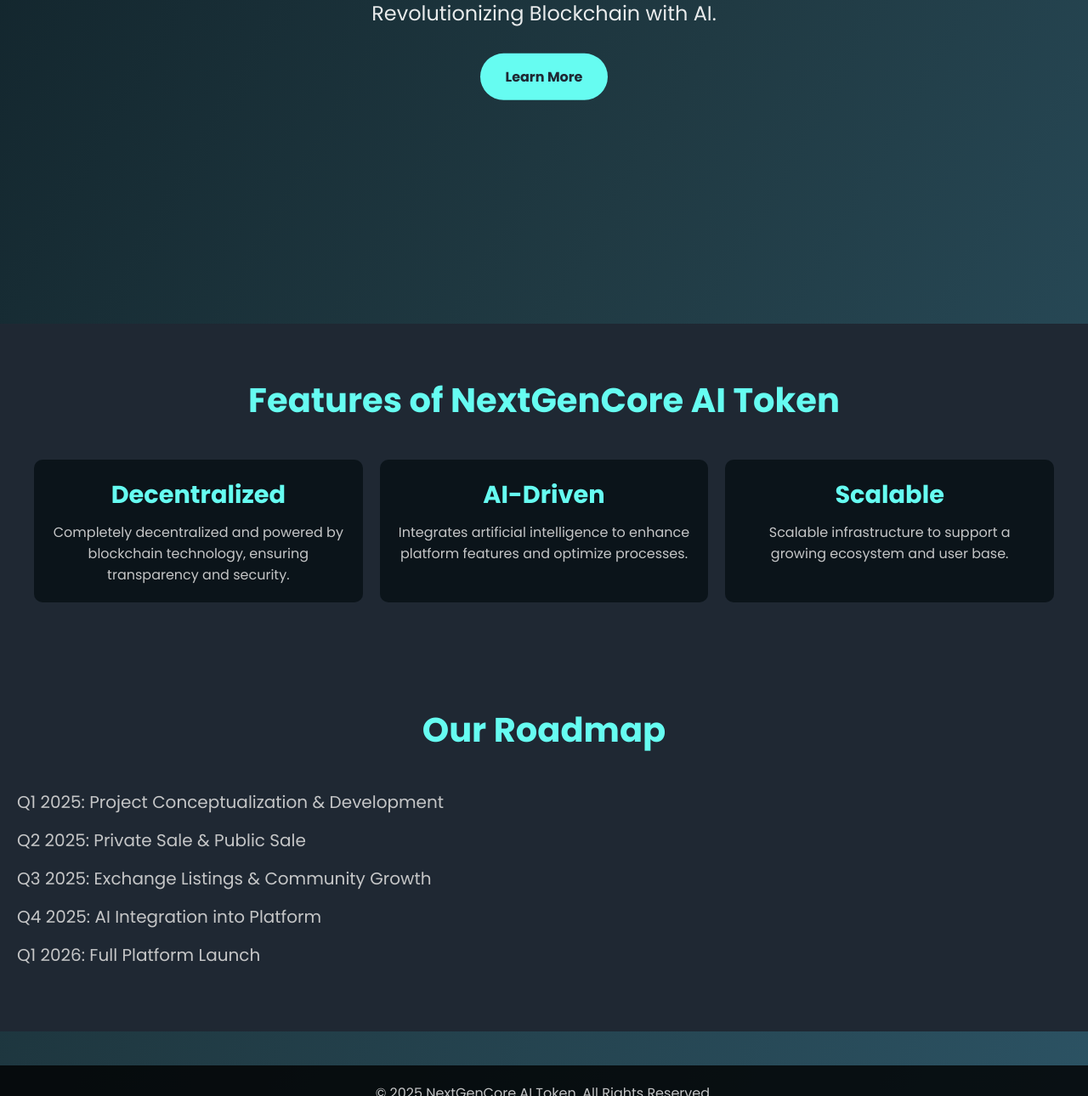
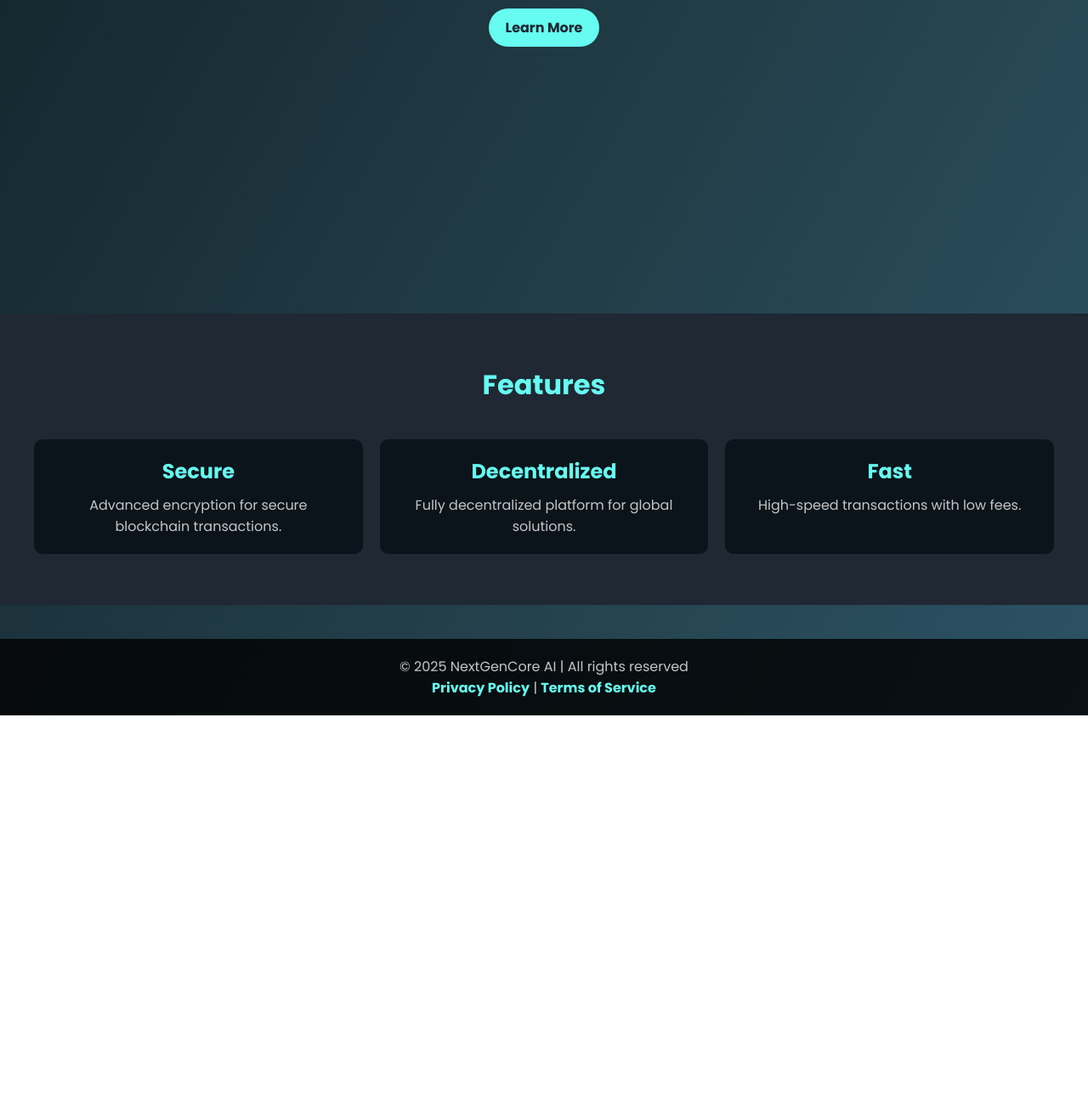
Before and after one commit to Aniket3867/ngc, a plain HTML site: page index.html in a window 1280 px wide. Shown: the part 554-1844 px from the top of the page at 85% size. After the commit the page ends 1396 px from the top, so only its background shows below. Drawn offline with nearby package versions, Linux system fonts and the light colour scheme.

Commit message:
Update index.html

```diff
--- a/index.html
+++ b/index.html
@@ -4,6 +4,8 @@
     <meta charset="UTF-8">
     <meta name="viewport" content="width=device-width, initial-scale=1.0">
     <meta http-equiv="X-UA-Compatible" content="ie=edge">
+    <meta name="description" content="NextGenCore AI Token - Revolutionizing Blockchain with AI-powered solutions. Secure, decentralized, and fast transactions.">
+    <meta name="keywords" content="NextGenCore AI, Blockchain, AI Token, Decentralized Platform, Secure Transactions">
     <title>NextGenCore AI Token</title>
     <link href="https://fonts.googleapis.com/css2?family=Poppins:wght@300;400;600;700&display=swap" rel="stylesheet">
     <script src="https://cdnjs.cloudflare.com/ajax/libs/gsap/3.12.2/gsap.min.js"></script>
@@ -29,14 +31,14 @@
             position: sticky;
             top: 0;
             z-index: 10;
-            padding: 20px 0;
+            padding: 20px 10px;
             text-align: center;
             box-shadow: 0px 4px 15px rgba(0, 0, 0, 0.5);
         }
 
         header h1 {
             color: #66fcf1;
-            font-size: 2.5rem;
+            font-size: 2rem;
             animation: fadeIn 1s ease-in-out;
         }
 
@@ -47,7 +49,7 @@
         header nav a {
             color: #c5c6c7;
             text-decoration: none;
-            margin: 0 15px;
+            margin: 0 10px;
             font-weight: 500;
             transition: color 0.3s ease-in-out;
         }
@@ -78,21 +80,21 @@
         }
 
         .hero-content h2 {
-            font-size: 3.5rem;
+            font-size: 2.5rem;
             margin-bottom: 20px;
             line-height: 1.2;
             color: #66fcf1;
         }
 
         .hero-content p {
-            font-size: 1.5rem;
+            font-size: 1.2rem;
             margin-bottom: 30px;
             opacity: 0.9;
         }
 
         .hero-content .cta {
             display: inline-block;
-            padding: 15px 30px;
+            padding: 10px 20px;
             background: #66fcf1;
             color: #1f2833;
             font-weight: bold;
@@ -114,13 +116,13 @@
         .features h2 {
             text-align: center;
             margin-bottom: 40px;
-            font-size: 2.5rem;
+            font-size: 2rem;
             color: #66fcf1;
         }
 
         .features-grid {
             display: grid;
-            grid-template-columns: repeat(auto-fit, minmax(300px, 1fr));
+            grid-template-columns: repeat(auto-fit, minmax(250px, 1fr));
             gap: 20px;
             max-width: 1200px;
             margin: 0 auto;
@@ -140,7 +142,7 @@
         }
 
         .feature h3 {
-            font-size: 1.8rem;
+            font-size: 1.5rem;
             margin-bottom: 10px;
             color: #66fcf1;
         }
@@ -148,30 +150,6 @@
         .feature p {
             font-size: 1rem;
             color: #c5c6c7;
-        }
-
-        /* Roadmap Section */
-        .roadmap {
-            background: #1f2833;
-            padding: 60px 20px;
-        }
-
-        .roadmap h2 {
-            text-align: center;
-            margin-bottom: 40px;
-            font-size: 2.5rem;
-            color: #66fcf1;
-        }
-
-        .roadmap ul {
-            list-style: none;
-            padding: 0;
-        }
-
-        .roadmap ul li {
-            font-size: 1.25rem;
-            color: #c5c6c7;
-            margin-bottom: 15px;
         }
 
         /* Footer */
@@ -193,13 +171,32 @@
             color: #45a29e;
         }
 
-        /* Animations */
-        @keyframes fadeIn {
-            from {
-                opacity: 0;
+        /* Media Queries */
+        @media (max-width: 768px) {
+            .hero-content h2 {
+                font-size: 2rem;
             }
-            to {
-                opacity: 1;
+
+            .hero-content p {
+                font-size: 1rem;
+            }
+
+            .features h2 {
+                font-size: 1.8rem;
+            }
+
+            header h1 {
+                font-size: 1.5rem;
+            }
+        }
+
+        @media (max-width: 480px) {
+            .hero-content h2 {
+                font-size: 1.5rem;
+            }
+
+            .hero-content p {
+                font-size: 0.9rem;
             }
         }
     </style>
@@ -208,9 +205,9 @@
     <header>
         <h1>NextGenCore AI Token</h1>
         <nav>
-            <a href="#features">Features</a>
-            <a href="#roadmap">Roadmap</a>
-            <a href="#footer">Contact</a>
+            <a href="#features" aria-label="Go to Features">Features</a>
+            <a href="#tokenomics" aria-label="Go to Tokenomics">Tokenomics</a>
+            <a href="#footer" aria-label="Go to Contact">Contact</a>
         </nav>
     </header>
 
@@ -218,75 +215,73 @@
         <div class="hero-content">
             <h2>NextGenCore AI Token</h2>
             <p>Revolutionizing Blockchain with AI.</p>
-            <a href="#features" class="cta">Learn More</a>
+            <a href="#features" class="cta" aria-label="Learn more about Features">Learn More</a>
         </div>
     </div>
 
-    <!-- Features Section -->
     <section class="features" id="features">
-        <h2>Features of NextGenCore AI Token</h2>
+        <h2>Features</h2>
         <div class="features-grid">
             <div class="feature">
-                <h3>Decentralized</h3>
-                <p>Completely decentralized and powered by blockchain technology, ensuring transparency and security.</p>
+                <h3>Secure</h3>
+                <p>Advanced encryption for secure blockchain transactions.</p>
             </div>
             <div class="feature">
-                <h3>AI-Driven</h3>
-                <p>Integrates artificial intelligence to enhance platform features and optimize processes.</p>
+                <h3>Decentralized</h3>
+                <p>Fully decentralized platform for global solutions.</p>
             </div>
             <div class="feature">
-                <h3>Scalable</h3>
-                <p>Scalable infrastructure to support a growing ecosystem and user base.</p>
+                <h3>Fast</h3>
+                <p>High-speed transactions with low fees.</p>
             </div>
         </div>
     </section>
 
-    <!-- Roadmap Section -->
-    <section class="roadmap" id="roadmap">
-        <h2>Our Roadmap</h2>
-        <div class="container">
-            <ul>
-                <li>Q1 2025: Project Conceptualization & Development</li>
-                <li>Q2 2025: Private Sale & Public Sale</li>
-                <li>Q3 2025: Exchange Listings & Community Growth</li>
-                <li>Q4 2025: AI Integration into Platform</li>
-                <li>Q1 2026: Full Platform Launch</li>
-            </ul>
-        </div>
-    </section>
-
-    <!-- Footer -->
     <footer id="footer">
-        <p>&copy; 2025 NextGenCore AI Token. All Rights Reserved.</p>
+        <p>© 2025 NextGenCore AI | All rights reserved</p>
         <p><a href="#">Privacy Policy</a> | <a href="#">Terms of Service</a></p>
     </footer>
 
-    <!-- Go Top Button -->
-    <button class="go-top" id="goTop">&#8593;</button>
+    <script>
+        // GSAP animation for hero text
+        gsap.from(".hero-content h2", { duration: 1.5, opacity: 0, y: 50, ease: "power4.out" });
+        gsap.from(".hero-content p", { duration: 1.5, opacity: 0, y: 50, delay: 0.5 });
+        gsap.from(".hero-content .cta", { duration: 1.5, opacity: 0, y: 50, delay: 0.7 });
 
-    <script>
-        // Smooth Scroll
-        document.querySelectorAll('nav a').forEach(anchor => {
-            anchor.addEventListener('click', function (e) {
-                e.preventDefault();
-                document.querySelector(this.getAttribute('href')).scrollIntoView({
-                    behavior: 'smooth'
-                });
-            });
-        });
+        // THREE.js 3D background animation
+        const scene = new THREE.Scene();
+        const camera = new THREE.PerspectiveCamera(75, window.innerWidth / window.innerHeight, 0.1, 1000);
+        const renderer = new THREE.WebGLRenderer();
+        const container = document.getElementById("canvas-container");
 
-        // Go Top Button Visibility
-        const goTopBtn = document.getElementById('goTop');
-        window.addEventListener('scroll', () => {
-            if (window.scrollY > 200) {
-                goTopBtn.style.display = 'block';
-            } else {
-                goTopBtn.style.display = 'none';
-            }
-        });
+        renderer.setSize(window.innerWidth, window.innerHeight);
+        container.appendChild(renderer.domElement);
 
-        goTopBtn.addEventListener('click', () => {
-            window.scrollTo({ top: 0, behavior: 'smooth' });
+        const geometry = new THREE.SphereGeometry(1, 32, 32);
+        const material = new THREE.MeshStandardMaterial({ color: 0x66fcf1, wireframe: true });
+        const sphere = new THREE.Mesh(geometry, material);
+        scene.add(sphere);
+
+        const light = new THREE.PointLight(0xffffff, 1, 100);
+        light.position.set(10, 10, 10);
+        scene.add(light);
+
+        camera.position.z = 3;
+
+        function animate() {
+            requestAnimationFrame(animate);
+            sphere.rotation.x += 0.01;
+            sphere.rotation.y += 0.01;
+            renderer.render(scene, camera);
+        }
+
+        animate();
+
+        // Responsive resizing
+        window.addEventListener("resize", () => {
+            camera.aspect = window.innerWidth / window.innerHeight;
+            camera.updateProjectionMatrix();
+            renderer.setSize(window.innerWidth, window.innerHeight);
         });
     </script>
 </body>
```
